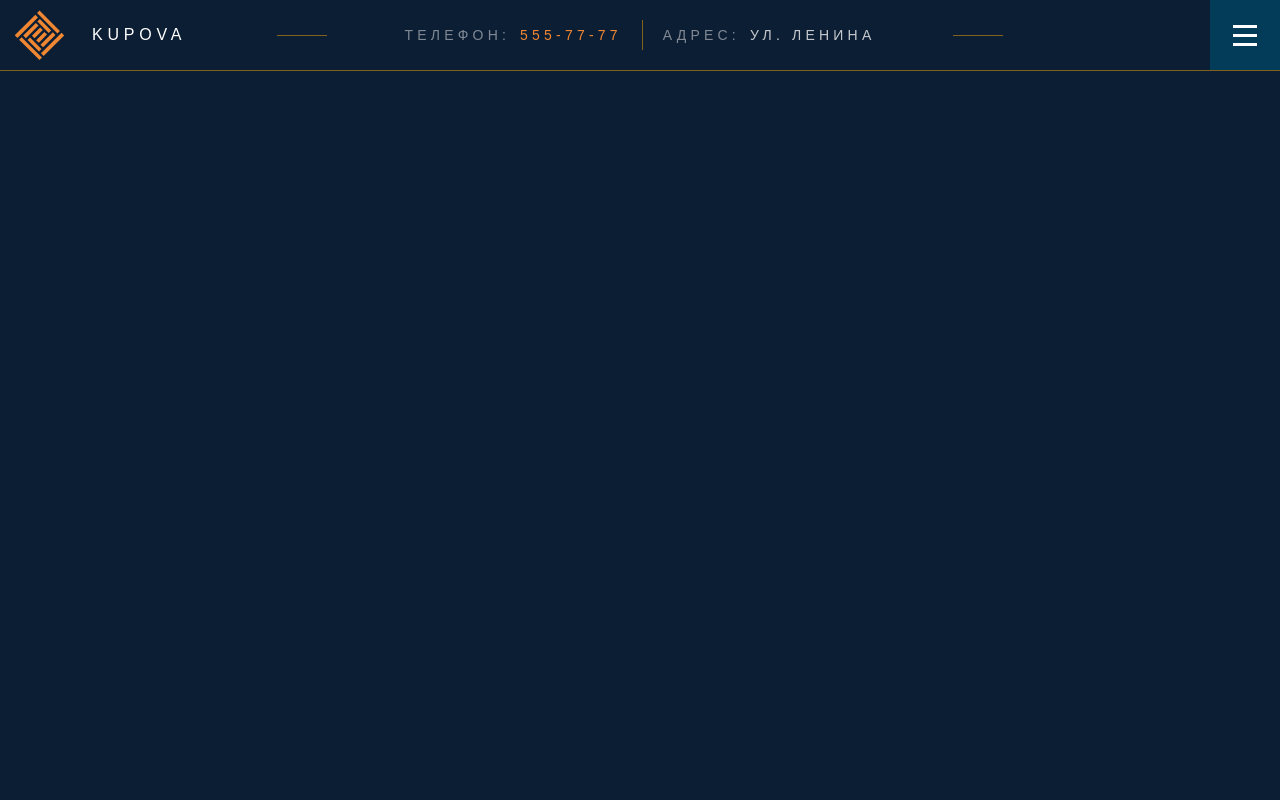
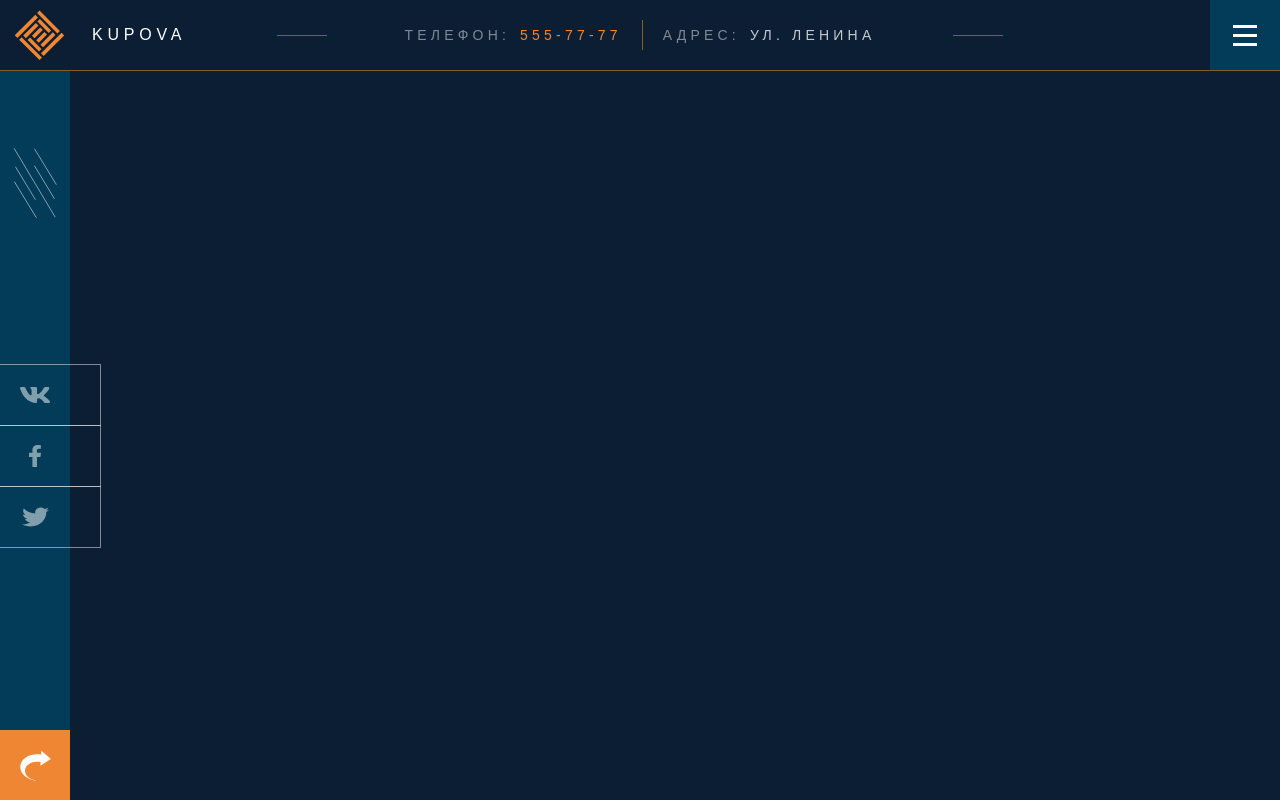
Before and after one commit to AAKupova/Carousel, a website: page pages/index.html in a window 1280 px wide. Drawn offline with Linux system fonts and the light colour scheme; files whose address does not match are found by name.

Commit message:
Верстка aside!

```diff
--- a/pages/index.css
+++ b/pages/index.css
@@ -1,8 +1,13 @@
-body {
-	height: 100%;
+	html,
+	body {
+		height: 100%;
+	}
+
+.root {
 	background-color: #0C1E34;
 	font-family: Arial, Helvetica, sans-serif;
 	margin: 0;
+	padding: 0;
 }
 
 
@@ -16,10 +21,10 @@ body {
 	height: 70px;
 	position: absolute;
 	top: 0;
+	z-index: 10;
 	width: 100%;
 	background-color: #0C1E34;
 	border-bottom: 1px solid rgba(245, 163, 2, 0.5);
-	z-index: 10;
 	display: flex;
 	align-items: center;
 }
@@ -45,6 +50,7 @@ body {
 	align-items: center;
 	text-decoration: none;
 	justify-content: space-around;
+	cursor: pointer;
 }
 
 .logo__text {
@@ -52,6 +58,7 @@ body {
 	font-weight: 500;
 	letter-spacing: .3em;
 	text-transform: uppercase;
+	cursor: pointer;
 }
 
 .contacts {
@@ -95,6 +102,7 @@ body {
 	text-align: center;
 	background-color: #033C59;
 	transition: .25s ease-in-out;
+	cursor: pointer;
 }
 
 .button-burger:hover {
@@ -108,3 +116,76 @@ body {
 	width: 100%;
 	height: 100%;
 }
+
+.sidebar {
+	width: 70px;
+	height: 100%;
+	background-color: #033C59;
+	display: flex;
+	flex-direction: column;
+	align-items: center;
+	justify-content: center;
+	z-index: 5;
+	position: absolute;
+	top: 0;
+}
+
+
+.sidebar__decoration {
+	flex: 1 0 0;
+	background-image: url(../decor.svg);
+	background-position: center;
+	background-repeat: no-repeat;
+	width: 100%;
+	height: 100%;
+}
+
+.sidebar__social {
+	flex: 1 0 0;
+
+}
+
+.sidebar__share-icon {
+	background-color: #EE8633;
+	background-image: url(../Vector.svg);
+	background-position: center;
+	background-repeat: no-repeat;
+	width: 100%;
+	flex: 0 0 70px;
+	transition: .25s ease-in-out;
+	cursor: pointer;
+}
+
+.sidebar__share-icon:hover {
+  background-color: #033C59;
+}
+
+.social {
+	display: flex;
+	flex-direction: column;
+	align-items: center;
+}
+
+.social__img {
+	opacity: .5;
+	cursor: pointer;
+}
+
+.social__img:hover + .social__item:hover {
+  opacity: 1;
+}
+
+.social__item {
+	width: 100%;
+	height: 60px;
+	margin: -1px 8px 0;
+	display: flex;
+	justify-content: center;
+	border: 1px solid rgba(244, 244, 244, .5);
+	transition: .25s ease-in-out;
+	cursor: pointer;
+}
+
+.social__item:hover {
+  background-color: #EE8633;
+}
--- a/pages/index.html
+++ b/pages/index.html
@@ -32,6 +32,23 @@
       </div>
     </div>
 
+      <aside class="sidebar">
+        <div class="sidebar__decoration"></div>
+        <div class="sidebar__social">
+          <div class="social">
+            <a class="social__item" target='_blank' href="#">
+              <img alt='вконтакте' class="social__img" src="../vk.svg"/>
+            </a>
+            <a class="social__item" target='_blank' href="#">
+              <img alt='фейсбук' class="social__img" src="../f.svg"/>
+            </a>
+            <a class="social__item" target='_blank' href="#">
+              <img alt='твиттер' class="social__img" src="../t.svg"/>
+            </a>
+          </div>
+        </div>
+        <div class="sidebar__share-icon"></div>
+      </aside>
   </header>
 </body>
 <script src="./src/inedex.js"></script>
```
Also changed, not shown: Vector.svg (added), decor.svg (added), f.svg (added), t.svg (added), vk.svg (added).
